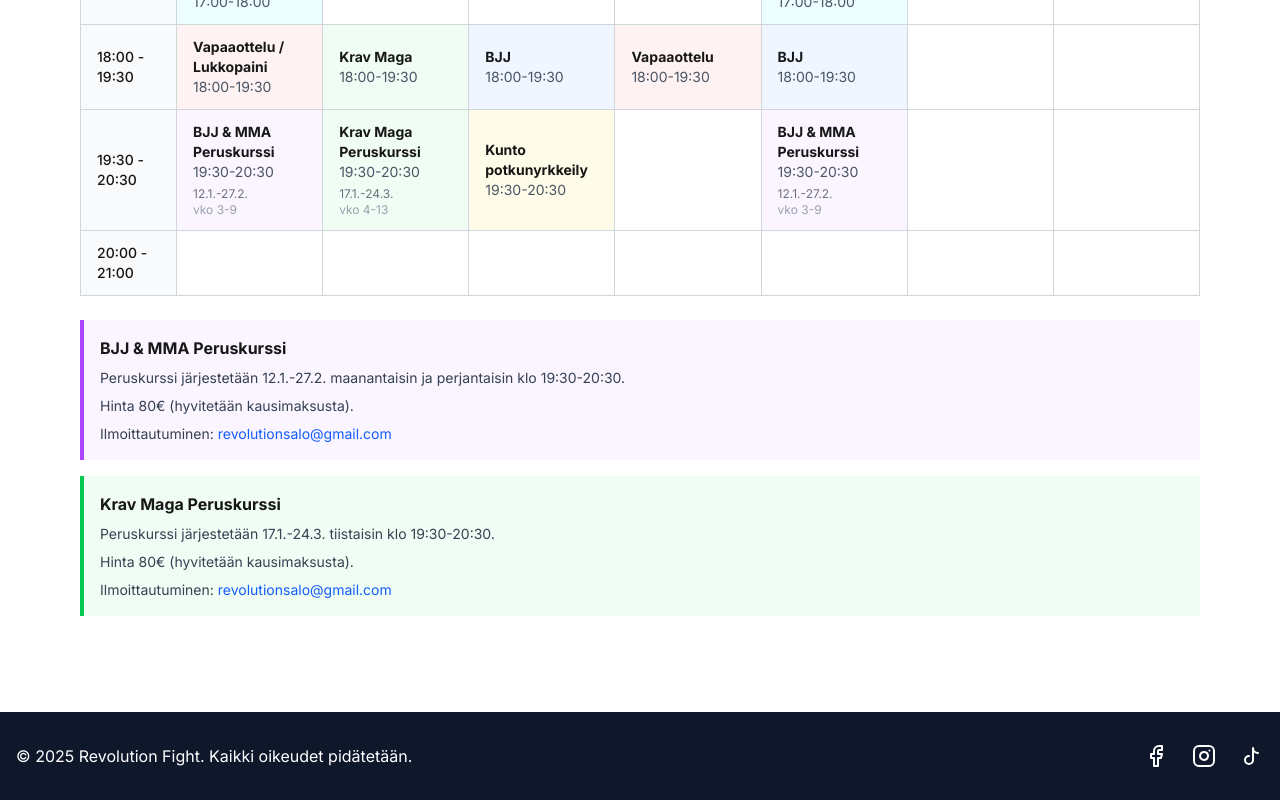
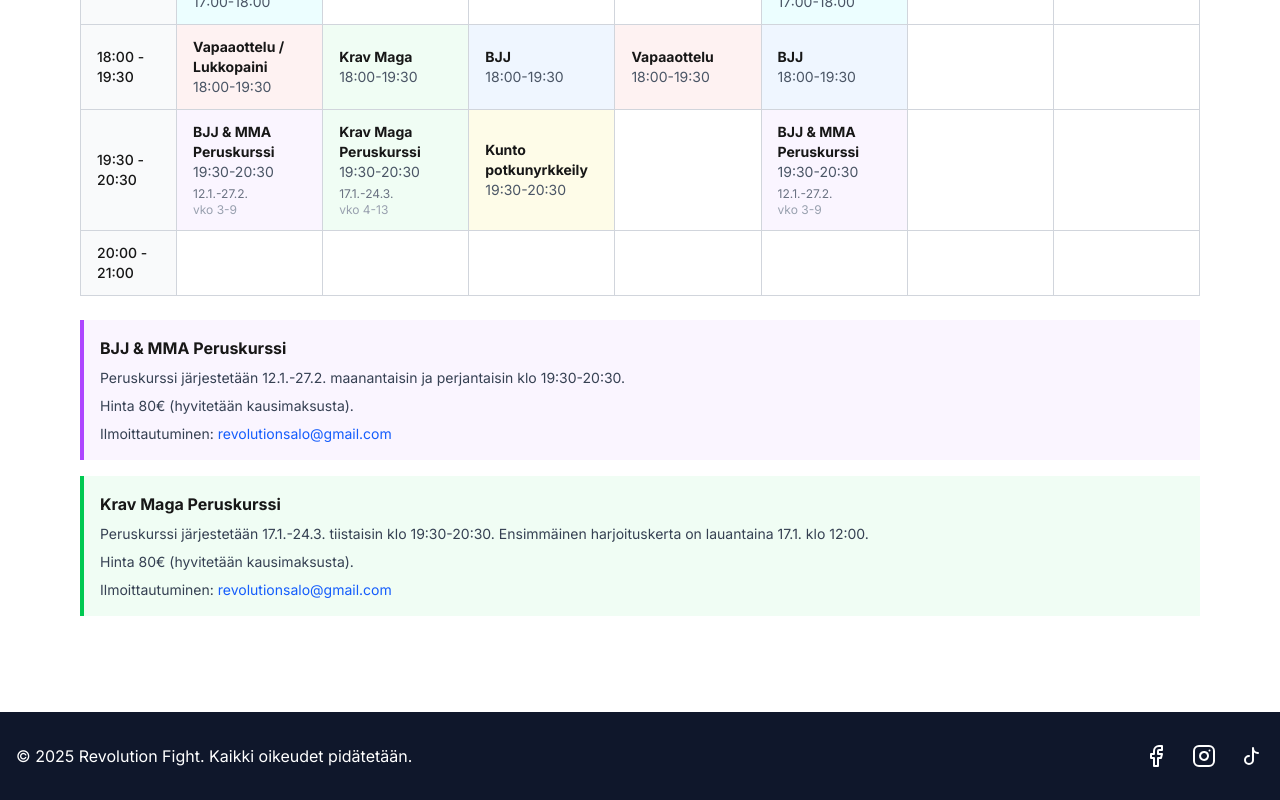
Before and after one commit to revolutionsalo/revolutionsalo.github.io, a Next.js app: page /kalenteri in a window 1280 px wide. Shown: the part 713-1513 px from the top of the page. Built offline with nearby package versions, Linux system fonts and the light colour scheme.

Commit message:
krav maga schedule

```diff
--- a/app/kalenteri/page.tsx
+++ b/app/kalenteri/page.tsx
@@ -153,7 +153,7 @@ export default function KalenteriPage() {
             <div className="bg-green-50 border-l-4 border-green-500 p-4">
               <h4 className="font-semibold text-sm md:text-base mb-2">Krav Maga Peruskurssi</h4>
               <p className="text-xs md:text-sm text-gray-700 mb-2">
-                Peruskurssi järjestetään 17.1.-24.3. tiistaisin klo 19:30-20:30.
+                Peruskurssi järjestetään 17.1.-24.3. tiistaisin klo 19:30-20:30. Ensimmäinen harjoituskerta on lauantaina 17.1. klo 12:00.
               </p>
               <p className="text-xs md:text-sm text-gray-700 mb-2">
                 Hinta 80€ (hyvitetään kausimaksusta).
```
